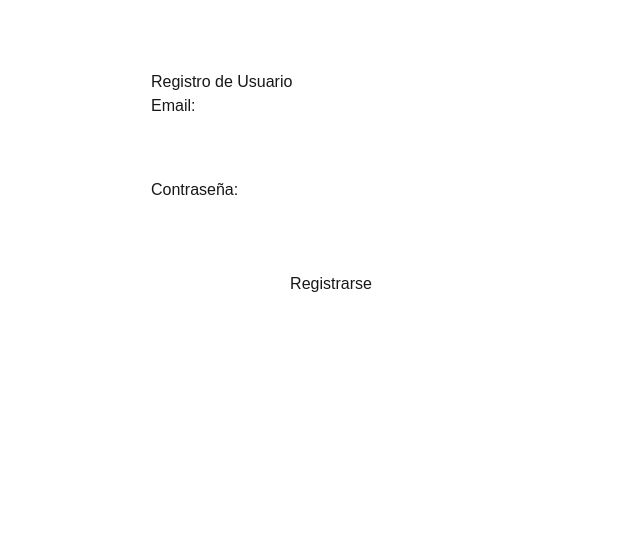
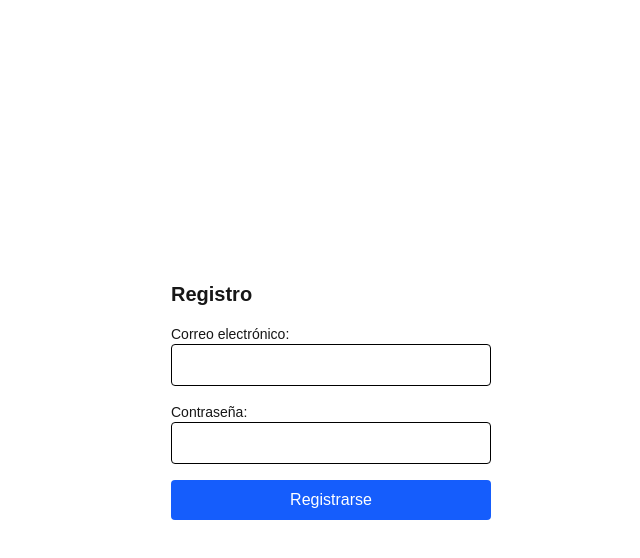
Before and after one commit to codepequesbootcamp/bootcamp_app_eg, a Next.js app: page /register in a window 1280 px wide. Shown: the top 558 px of the page, without its empty margins (309-949 px from the left). Built offline with nearby package versions, Linux system fonts and the light colour scheme.

Commit message:
fix: agregar validaciones en cliente y servidor para registro y login

```diff
--- a/app/login/page.tsx
+++ b/app/login/page.tsx
@@ -1,18 +1,36 @@
 'use client';
 
-import { useState, FormEvent } from 'react';
+import { useState } from 'react';
 import { useRouter } from 'next/navigation';
 
 export default function LoginPage() {
+  const router = useRouter();
   const [email, setEmail] = useState('');
   const [password, setPassword] = useState('');
-  const [error, setError] = useState('');
-  const router = useRouter();
+  const [errors, setErrors] = useState<{ email?: string; password?: string; general?: string }>({});
 
-  const handleSubmit = async (e: FormEvent) => {
+  const validate = () => {
+    const newErrors: { email?: string; password?: string } = {};
+
+    if (!email.trim()) {
+      newErrors.email = 'El correo electrónico es requerido';
+    } else if (!/^[^\s@]+@[^\s@]+\.[^\s@]+$/.test(email)) {
+      newErrors.email = 'Ingresa un correo electrónico válido';
+    }
+
+    if (!password) {
+      newErrors.password = 'La contraseña es requerida';
+    }
+
+    setErrors(newErrors);
+    return Object.keys(newErrors).length === 0;
+  };
+
+  const handleSubmit = async (e: React.FormEvent) => {
     e.preventDefault();
-    setError('');
+    if (!validate()) return;
 
+    try {
       const res = await fetch('/api/auth/login', {
         method: 'POST',
         headers: { 'Content-Type': 'application/json' },
@@ -21,39 +39,47 @@ export default function LoginPage() {
 
       const data = await res.json();
 
-    if (res.ok) {
+      if (!res.ok) {
+        setErrors({ general: data.error || 'Credenciales incorrectas' });
+        return;
+      }
+
       router.push('/nueva');
-    } else {
-      setError(data.error || 'Ocurrió un error al iniciar sesión');
+    } catch (err) {
+      setErrors({ general: 'Ocurrió un error inesperado' });
     }
   };
 
   return (
-    <div style={{ maxWidth: '400px', margin: '50px auto', padding: '20px' }}>
-      <h1>Iniciar Sesión</h1>
-      {error && <p style={{ color: 'red' }}>{error}</p>}
-      <form onSubmit={handleSubmit} style={{ display: 'flex', flexDirection: 'column', gap: '15px' }}>
+    <div className="flex flex-col items-center justify-center min-h-screen">
+      <form onSubmit={handleSubmit} className="flex flex-col gap-4 w-80">
+        <h1 className="text-xl font-bold">Iniciar Sesión</h1>
+
+        {errors.general && <p className="text-red-500 text-sm">{errors.general}</p>}
+
         <div>
-          <label>Email:</label>
+          <label className="block text-sm">Correo electrónico:</label>
           <input
-            type="email"
+            type="text"
             value={email}
             onChange={(e) => setEmail(e.target.value)}
-            required
-            style={{ width: '100%', padding: '8px', marginTop: '5px' }}
+            className="w-full border p-2 rounded text-black"
           />
+          {errors.email && <p className="text-red-500 text-xs mt-1">{errors.email}</p>}
         </div>
+
         <div>
-          <label>Contraseña:</label>
+          <label className="block text-sm">Contraseña:</label>
           <input
             type="password"
             value={password}
             onChange={(e) => setPassword(e.target.value)}
-            required
-            style={{ width: '100%', padding: '8px', marginTop: '5px' }}
+            className="w-full border p-2 rounded text-black"
           />
+          {errors.password && <p className="text-red-500 text-xs mt-1">{errors.password}</p>}
         </div>
-        <button type="submit" style={{ padding: '10px', cursor: 'pointer' }}>
+
+        <button type="submit" className="bg-blue-600 text-white p-2 rounded">
           Entrar
         </button>
       </form>
--- a/app/register/page.tsx
+++ b/app/register/page.tsx
@@ -1,18 +1,42 @@
 'use client';
 
-import { useState, FormEvent } from 'react';
+import { useState } from 'react';
 import { useRouter } from 'next/navigation';
 
 export default function RegisterPage() {
+  const router = useRouter();
   const [email, setEmail] = useState('');
   const [password, setPassword] = useState('');
-  const [error, setError] = useState('');
-  const router = useRouter();
 
-  const handleSubmit = async (e: FormEvent) => {
+  // Estado para los errores de cada campo
+  const [errors, setErrors] = useState<{ email?: string; password?: string; general?: string }>({});
+
+  const validate = () => {
+    const newErrors: { email?: string; password?: string } = {};
+
+    // Validar email
+    if (!email.trim()) {
+      newErrors.email = 'El correo electrónico es requerido';
+    } else if (!/^[^\s@]+@[^\s@]+\.[^\s@]+$/.test(email)) {
+      newErrors.email = 'Ingresa un correo electrónico válido';
+    }
+
+    // Validar contraseña
+    if (!password) {
+      newErrors.password = 'La contraseña es requerida';
+    } else if (password.length < 8) {
+      newErrors.password = 'La contraseña debe tener al menos 8 caracteres';
+    }
+
+    setErrors(newErrors);
+    return Object.keys(newErrors).length === 0;
+  };
+
+  const handleSubmit = async (e: React.FormEvent) => {
     e.preventDefault();
-    setError('');
+    if (!validate()) return; // Detiene el envío si hay errores de validación
 
+    try {
       const res = await fetch('/api/auth/register', {
         method: 'POST',
         headers: { 'Content-Type': 'application/json' },
@@ -21,39 +45,47 @@ export default function RegisterPage() {
 
       const data = await res.json();
 
-    if (res.ok) {
+      if (!res.ok) {
+        setErrors({ general: data.error || 'Error al registrar usuario' });
+        return;
+      }
+
       router.push('/login');
-    } else {
-      setError(data.error || 'Ocurrió un error al registrarse');
+    } catch (err) {
+      setErrors({ general: 'Ocurrió un error inesperado' });
     }
   };
 
   return (
-    <div style={{ maxWidth: '400px', margin: '50px auto', padding: '20px' }}>
-      <h1>Registro de Usuario</h1>
-      {error && <p style={{ color: 'red' }}>{error}</p>}
-      <form onSubmit={handleSubmit} style={{ display: 'flex', flexDirection: 'column', gap: '15px' }}>
+    <div className="flex flex-col items-center justify-center min-h-screen">
+      <form onSubmit={handleSubmit} className="flex flex-col gap-4 w-80">
+        <h1 className="text-xl font-bold">Registro</h1>
+
+        {errors.general && <p className="text-red-500 text-sm">{errors.general}</p>}
+
         <div>
-          <label>Email:</label>
+          <label className="block text-sm">Correo electrónico:</label>
           <input
-            type="email"
+            type="text"
             value={email}
             onChange={(e) => setEmail(e.target.value)}
-            required
-            style={{ width: '100%', padding: '8px', marginTop: '5px' }}
+            className="w-full border p-2 rounded text-black"
           />
+          {errors.email && <p className="text-red-500 text-xs mt-1">{errors.email}</p>}
         </div>
+
         <div>
-          <label>Contraseña:</label>
+          <label className="block text-sm">Contraseña:</label>
           <input
             type="password"
             value={password}
             onChange={(e) => setPassword(e.target.value)}
-            required
-            style={{ width: '100%', padding: '8px', marginTop: '5px' }}
+            className="w-full border p-2 rounded text-black"
           />
+          {errors.password && <p className="text-red-500 text-xs mt-1">{errors.password}</p>}
         </div>
-        <button type="submit" style={{ padding: '10px', cursor: 'pointer' }}>
+
+        <button type="submit" className="bg-blue-600 text-white p-2 rounded">
           Registrarse
         </button>
       </form>
```
Lines whose indentation alone changed are shown as unchanged.
